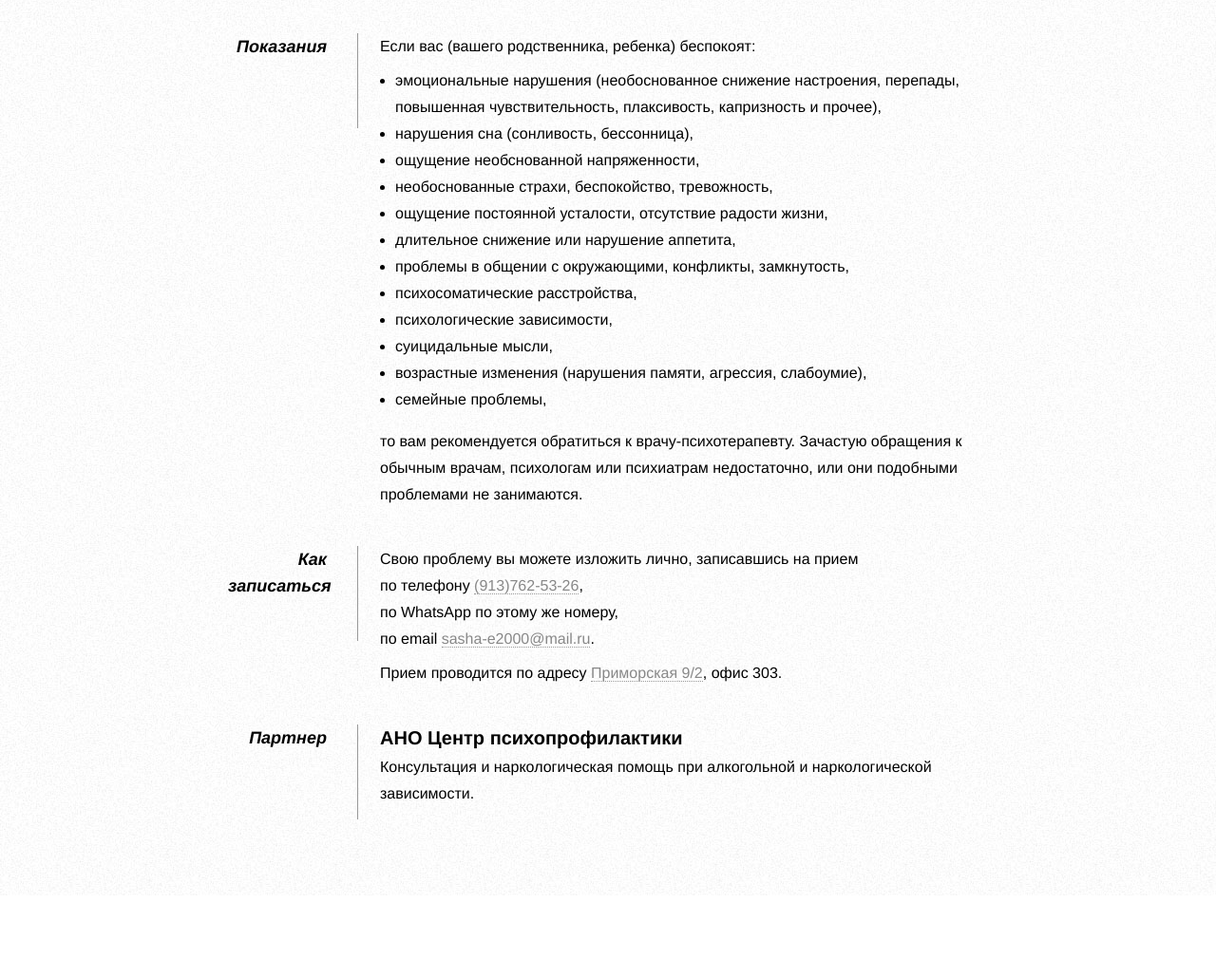
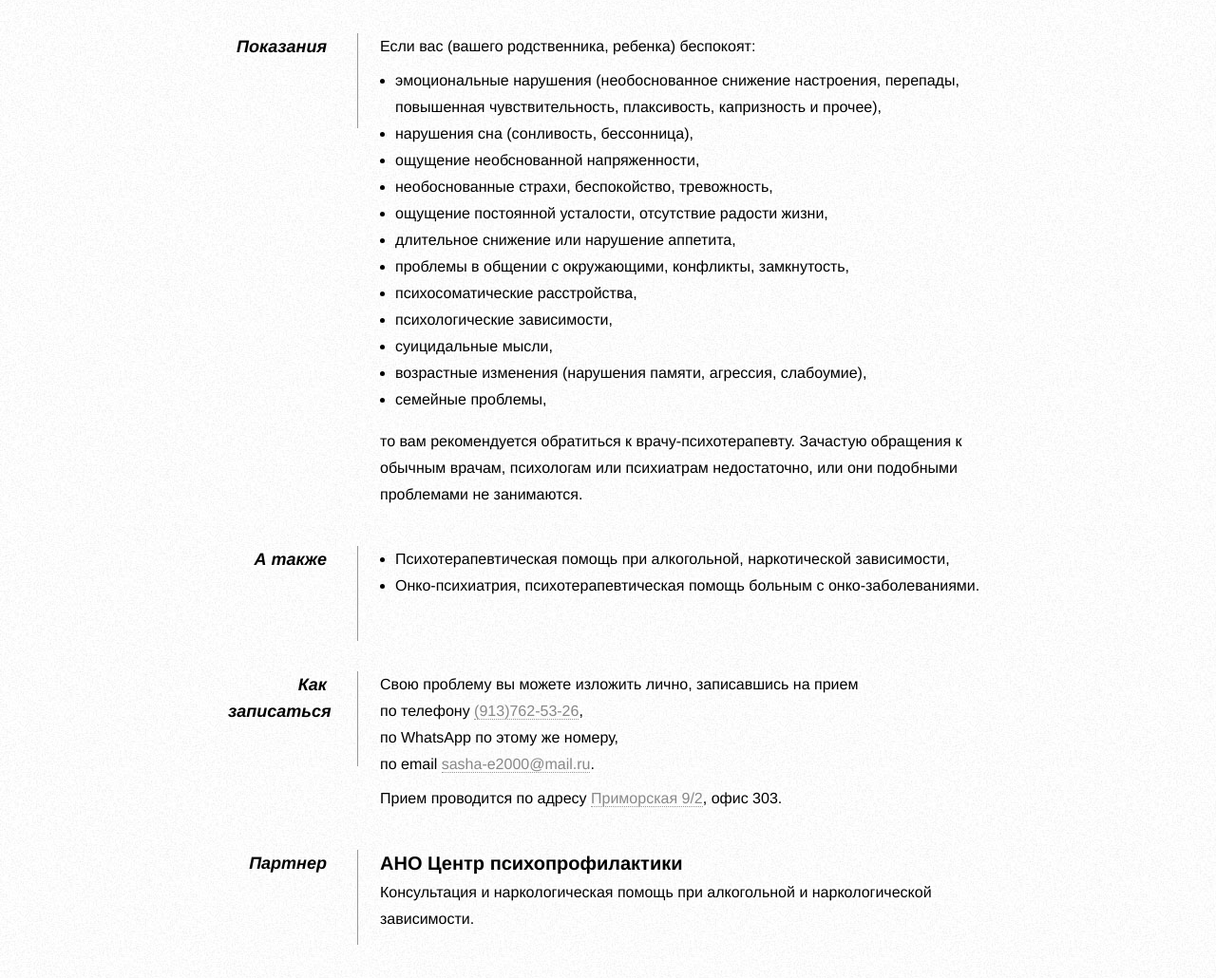
Before and after one commit to psychotherapy54/psychotherapy54.github.io, a plain HTML site: page index.html in a window 1280 px wide. Shown: the part 542-1572 px from the top of the page at 95% size. Before the commit the page ends 1485 px from the top, so only its background shows below. Drawn offline with Linux system fonts and the light colour scheme.

Commit message:
Update text.

```diff
--- a/index.html
+++ b/index.html
@@ -216,6 +216,16 @@
 
             <dd class="clear"></dd>
 
+            <dt>А также</dt>
+            <dd>
+                <ul>
+                    <li>Психотерапевтическая помощь при алкогольной, наркотической зависимости,</li>
+                    <li>Онко-психиатрия, психотерапевтическая помощь больным с онко-заболеваниями.</li>
+                </ul>
+            </dd>
+
+            <dd class="clear"></dd>
+
             <dt>Как записаться</dt>
             <dd>
                 <p>
@@ -231,6 +241,7 @@
             </dd>
 
             <dd class="clear"></dd>
+
 
             <dt>Партнер</dt>
             <dd>
```
